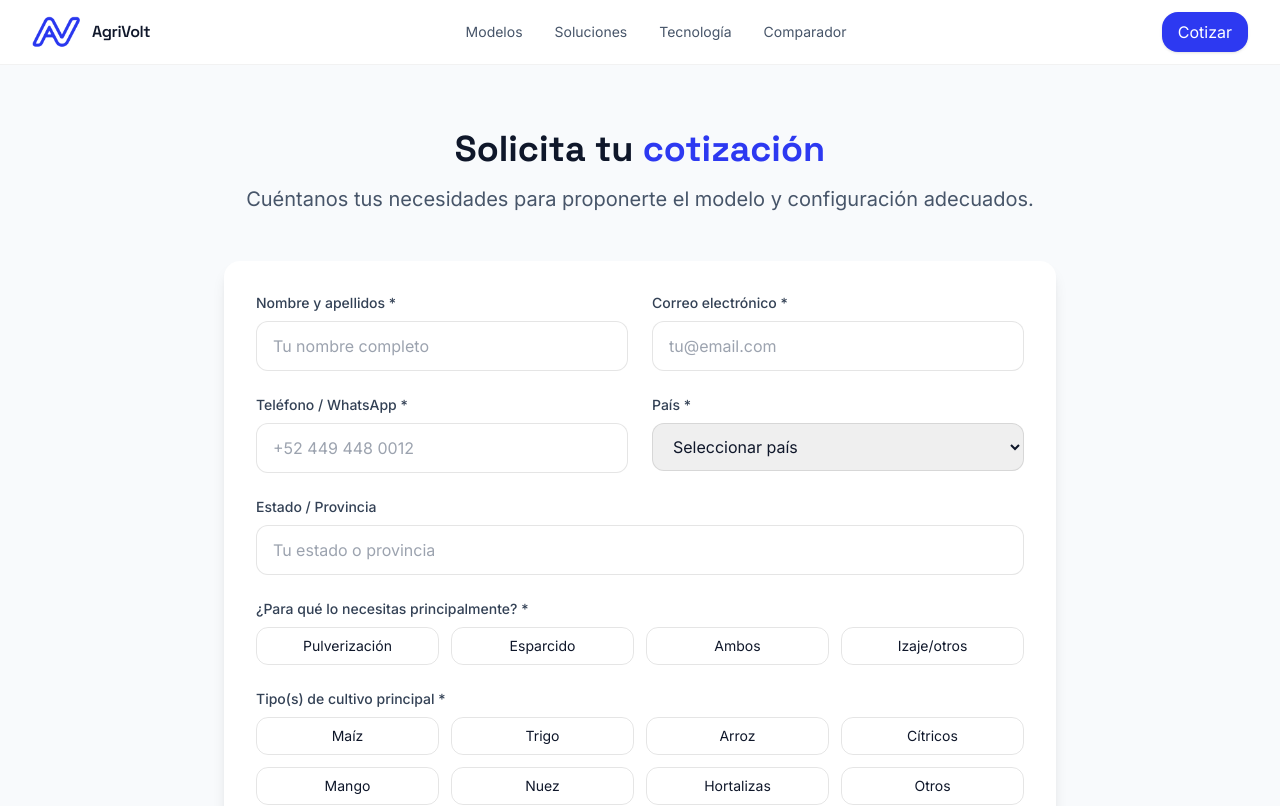
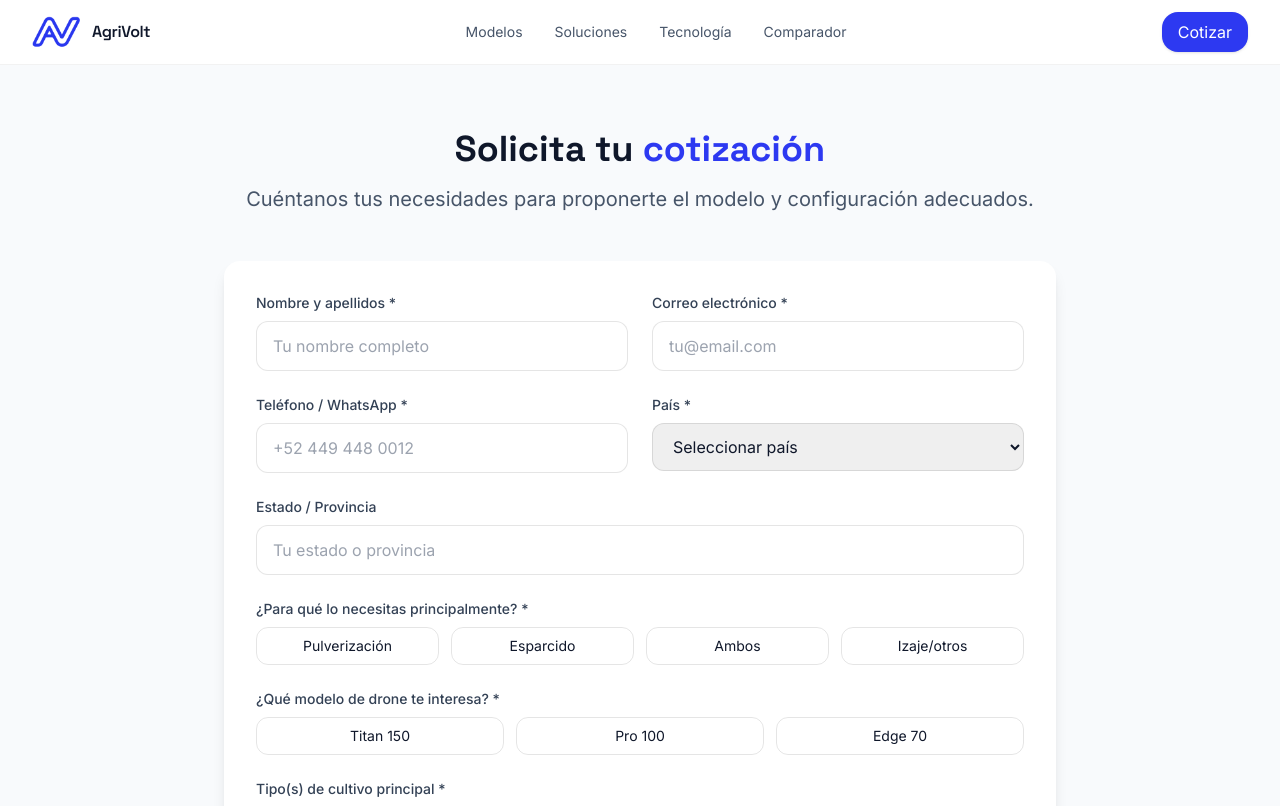
Before and after one commit to alanquantic/agrivolt, a Next.js app: page /cotizar in a window 1280 px wide. Shown: the top 806 px of the page. Built offline with nearby package versions, Linux system fonts and the light colour scheme.

Commit message:
feat: agregar selección de modelo específico (Titan 150, Pro 100, Edge 70)

```diff
--- a/src/app/cotizar/page.tsx
+++ b/src/app/cotizar/page.tsx
@@ -12,6 +12,7 @@ interface FormData {
   pais: string
   estado: string
   necesidad: string
+  modelo: string
   cultivo: string[]
   cultivoOtro: string
   superficie: string
@@ -34,6 +35,7 @@ export default function CotizarPage() {
     pais: '',
     estado: '',
     necesidad: '',
+    modelo: '',
     cultivo: [],
     cultivoOtro: '',
     superficie: '',
@@ -83,6 +85,10 @@ export default function CotizarPage() {
 
     if (!formData.necesidad) {
       newErrors.necesidad = 'Selecciona para qué lo necesitas'
+    }
+
+    if (!formData.modelo) {
+      newErrors.modelo = 'Selecciona el modelo de drone'
     }
 
     if (!formData.cultivo.length) {
@@ -150,7 +156,7 @@ export default function CotizarPage() {
         }
 
         const configurationData = {
-          model: 'AgriVolt Drone',
+          model: formData.modelo,
           version: 'Personalizado',
           color: 'N/A',
           packages: formData.modulos,
@@ -381,6 +387,34 @@ export default function CotizarPage() {
                   ))}
                 </div>
                 {errors.necesidad && <p className="mt-1 text-sm text-red-600">{errors.necesidad}</p>}
+              </div>
+
+              <div>
+                <label className="block text-sm font-medium text-slate-700 mb-2">
+                  ¿Qué modelo de drone te interesa? *
+                </label>
+                <div className="grid grid-cols-1 sm:grid-cols-3 gap-3">
+                  {['Titan 150', 'Pro 100', 'Edge 70'].map(option => (
+                    <label key={option} className="flex items-center">
+                      <input
+                        type="radio"
+                        name="modelo"
+                        value={option}
+                        checked={formData.modelo === option}
+                        onChange={(e) => handleInputChange('modelo', e.target.value)}
+                        className="sr-only"
+                      />
+                      <div className={`flex-1 px-3 py-2 text-sm text-center rounded-xl border cursor-pointer transition-colors ${
+                        formData.modelo === option
+                          ? 'border-primary bg-primary text-white'
+                          : 'border-black/10 hover:border-primary/50'
+                      }`}>
+                        {option}
+                      </div>
+                    </label>
+                  ))}
+                </div>
+                {errors.modelo && <p className="mt-1 text-sm text-red-600">{errors.modelo}</p>}
               </div>
 
               <div>
```
